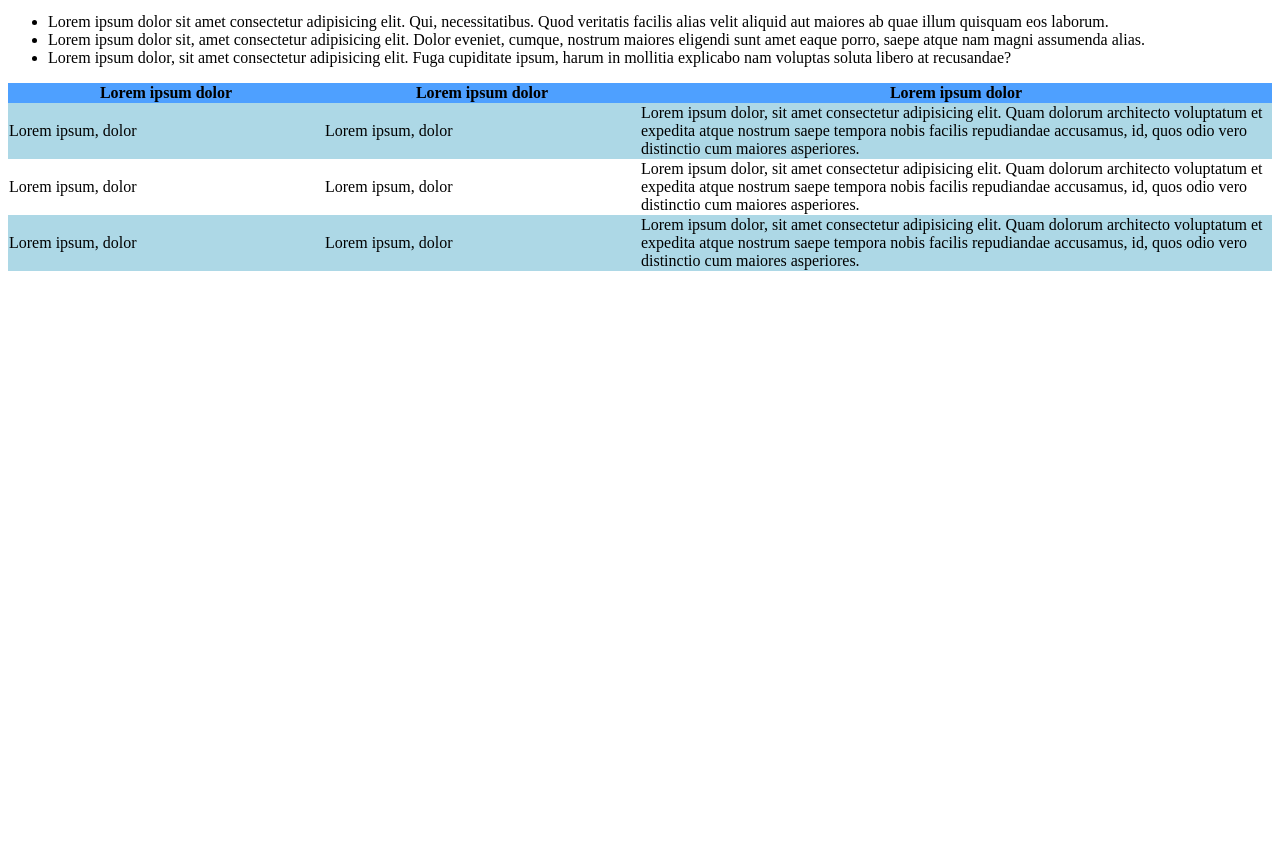
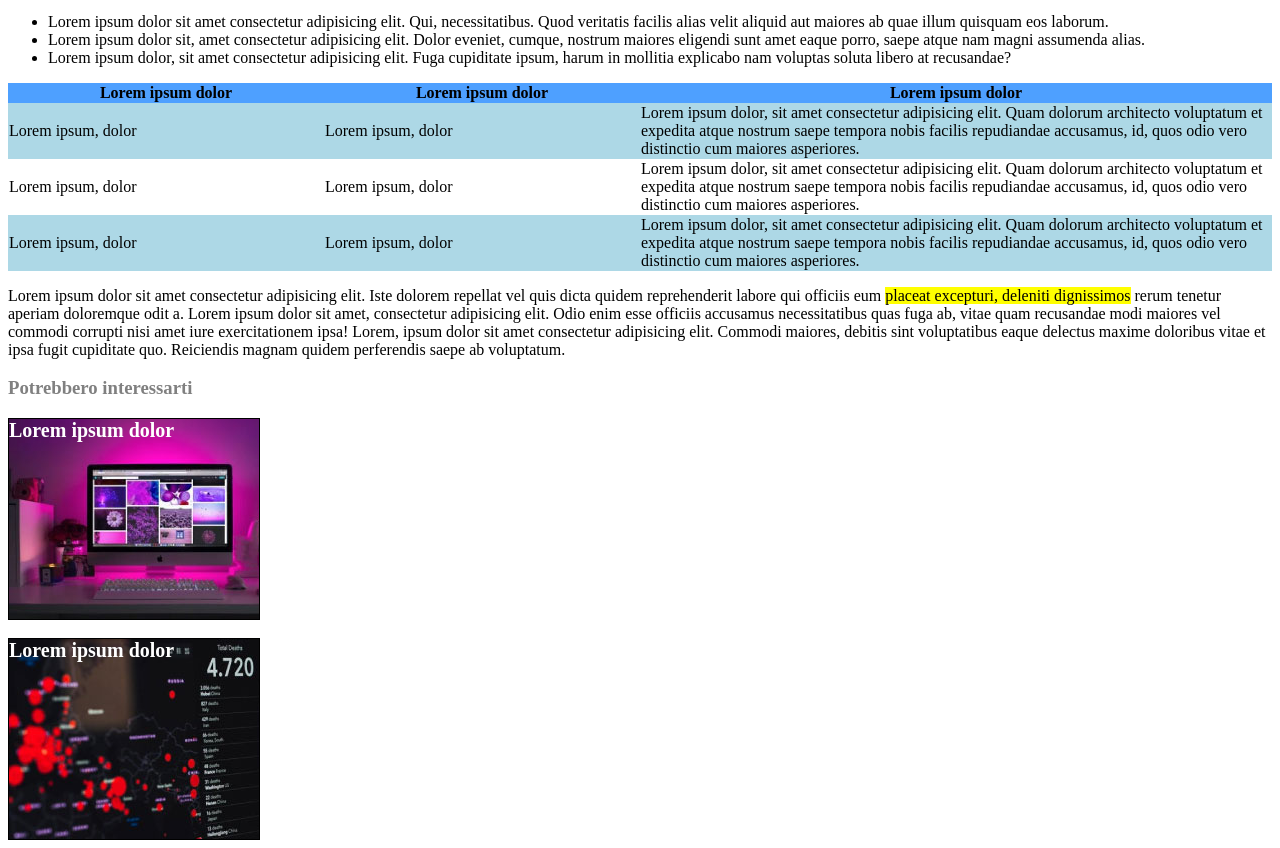
Before and after one commit to simonemassenti/html-css-booleaner, a plain HTML site: page index.html in a window 1280 px wide. Shown: the part 770-1618 px from the top of the page. Before the commit the page ends 1049 px from the top, so only its background shows below. Drawn offline with Linux system fonts and the light colour scheme.

Commit message:
add: sezione potrebbero interessarti

```diff
--- a/css/style.css
+++ b/css/style.css
@@ -13,7 +13,7 @@ header{
     color:  rgb(78, 160, 255);
 }
 
-.info-articolo{
+.info{
     color: gray;
 }
 
@@ -40,3 +40,20 @@ td{
 table{
     border-collapse: collapse;
 }
+
+.interessarti{
+    width: 250px;
+    height: 200px;
+    border: 1px solid black;
+    color: white;
+    font-weight: bold;
+    font-size: 20px;
+}
+
+.monitor{
+    background-image: url(../img/monitor.jpg);
+}
+
+.graph{
+    background-image: url(../img/graph.jpg);
+}
--- a/index.html
+++ b/index.html
@@ -17,7 +17,7 @@
     <!-- MAIN -->
     <main>
         <h1>Internet deve essere al servizio del "bene pubblico": il manifesto di Tim Berners-Lee</h1>
-        <div class="info-articolo">
+        <div class="info">
             <h3>Scritto da <span class="autore">The Booleaners</span></h3>
             <h5>il 10/10/2020</h5>
         </div>
@@ -77,6 +77,15 @@
 
         </table>
 
+        <p>
+            Lorem ipsum dolor sit amet consectetur adipisicing elit. Iste dolorem repellat vel quis dicta quidem reprehenderit labore qui officiis eum <span class="evidenziato">placeat excepturi, deleniti dignissimos</span> rerum tenetur aperiam doloremque odit a. Lorem ipsum dolor sit amet, consectetur adipisicing elit. Odio enim esse officiis accusamus necessitatibus quas fuga ab, vitae quam recusandae modi maiores vel commodi corrupti nisi amet iure exercitationem ipsa! Lorem, ipsum dolor sit amet consectetur adipisicing elit. Commodi maiores, debitis sint voluptatibus eaque delectus maxime doloribus vitae et ipsa fugit cupiditate quo. Reiciendis magnam quidem perferendis saepe ab voluptatum.
+        </p>
+
+        <h3 class="info">Potrebbero interessarti</h3>
+
+        <div class="interessarti monitor">Lorem ipsum dolor</div>
+        <br>
+        <div class="interessarti graph">Lorem ipsum dolor</div>
 
     </main>
     <!-- /MAIN -->
```
